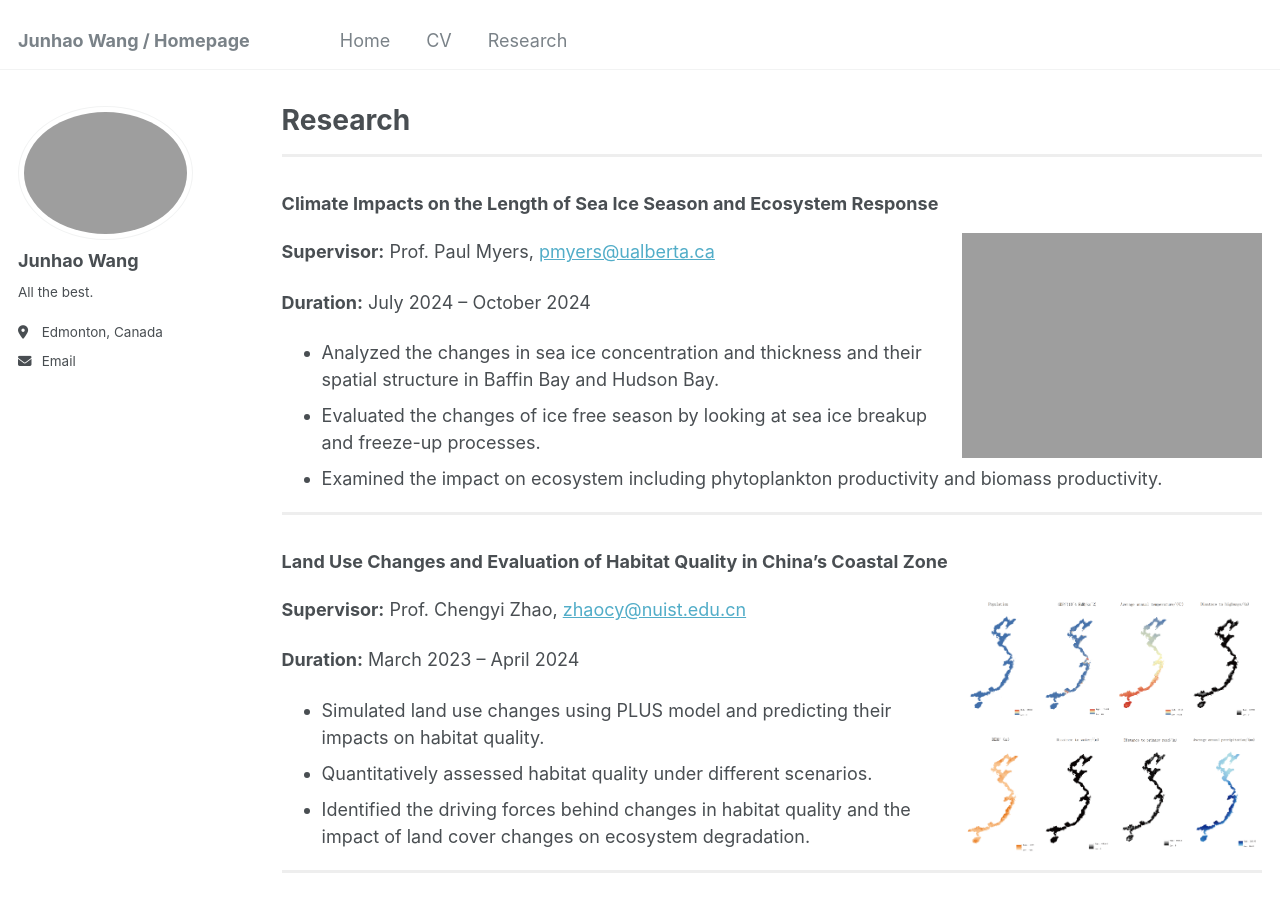
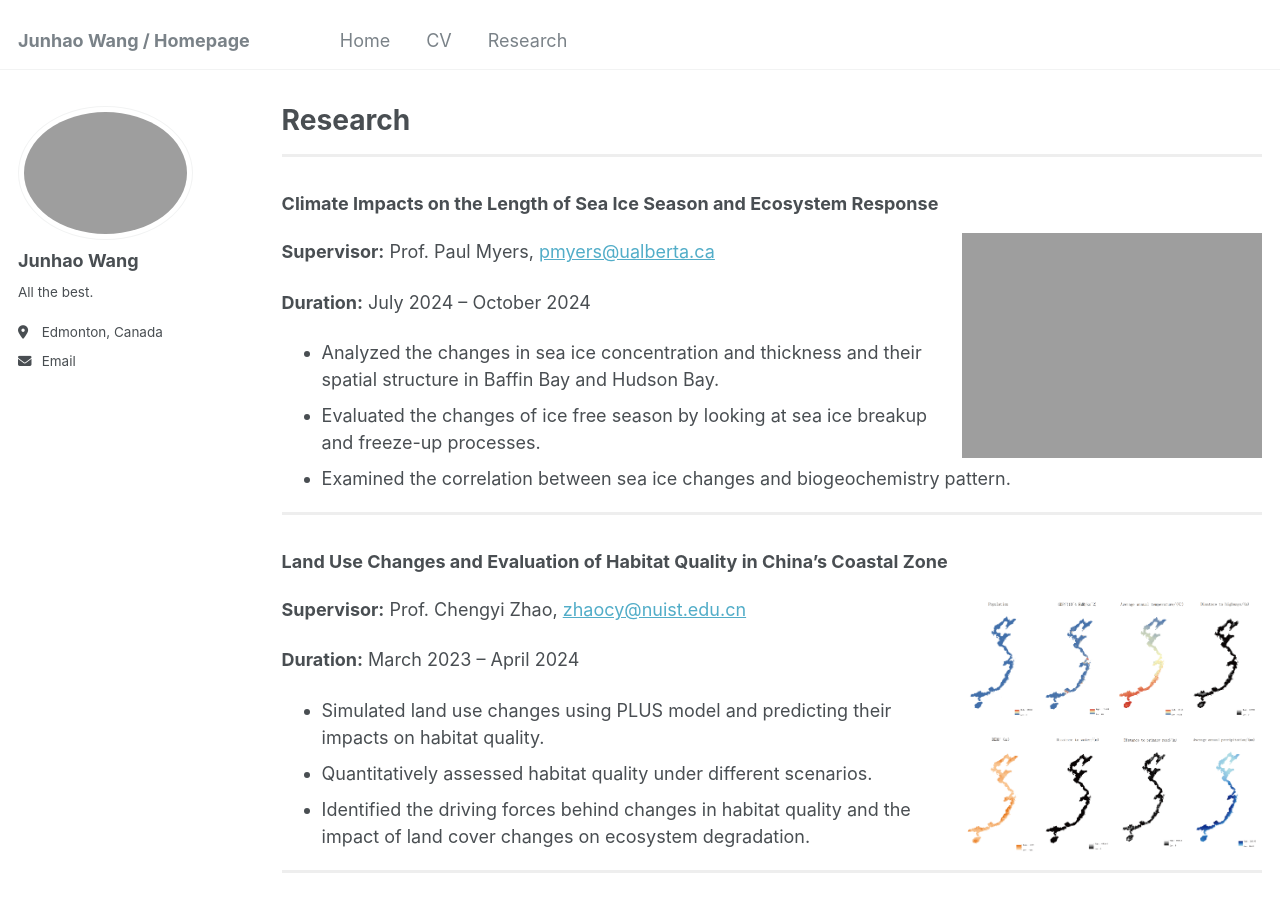
Before and after one commit to sigmundw/sigmundw.github.io, a Jekyll site: the page built from _pages/research.md, in a window 1280 px wide and 900 px high. Built offline with Jekyll 4.4.1, drawn with Linux system fonts in a browser that asks for light colours.

Commit message:
Update research.md

```diff
--- a/_pages/research.md
+++ b/_pages/research.md
@@ -19,7 +19,7 @@ redirect_from:
 
 - Analyzed the changes in sea ice concentration and thickness and their spatial structure in Baffin Bay and Hudson Bay.
 - Evaluated the changes of ice free season by looking at sea ice breakup and freeze-up processes.
-- Examined the impact on ecosystem including phytoplankton productivity and biomass productivity.
+- Examined the correlation between sea ice changes and biogeochemistry pattern.
 
 <div style="border-top: 3px solid #eee; margin: 20px 0;"></div>
 
```
